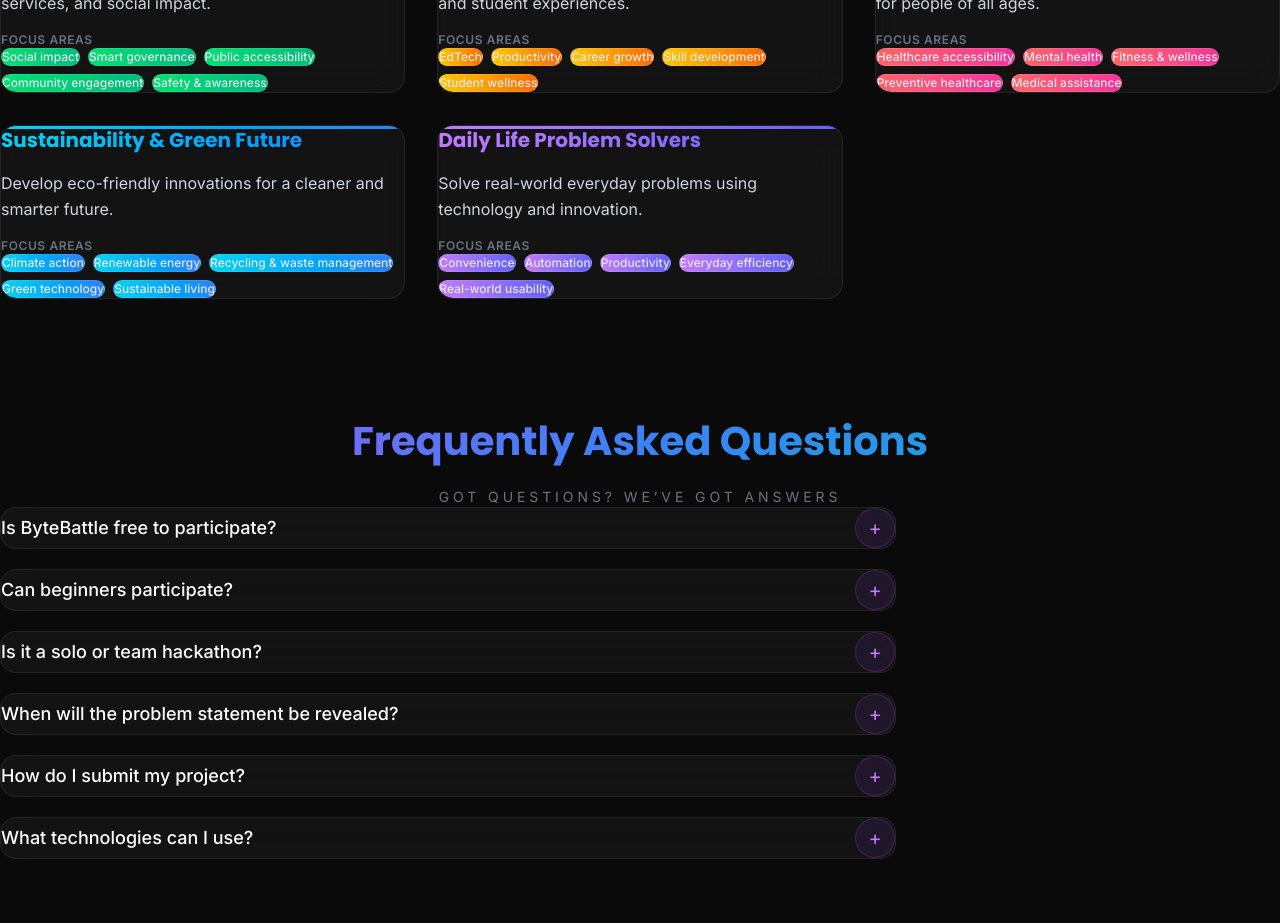
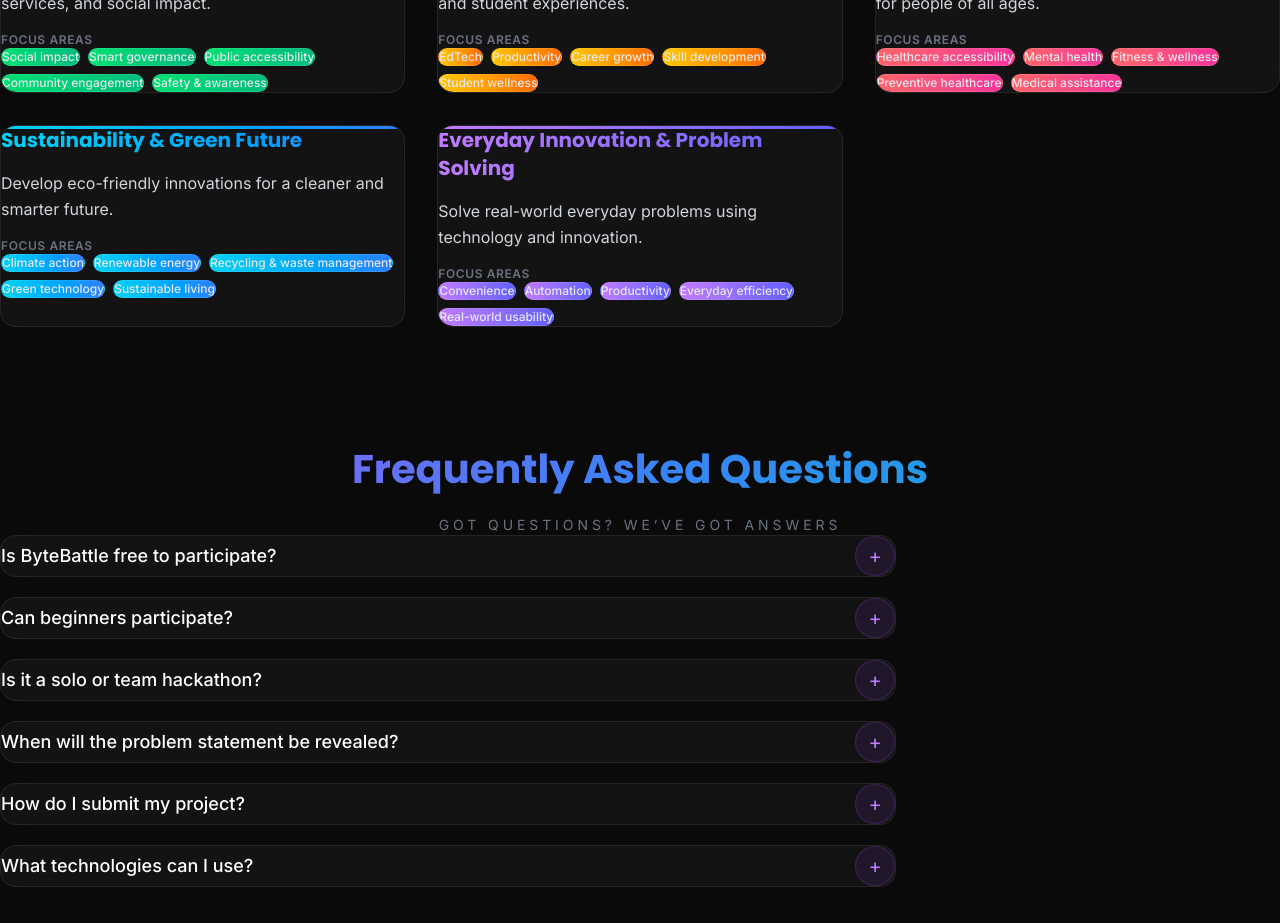
Before and after one commit to jishanmomin26/ByteBattle, a React (Vite) app: page / in a window 1280 px wide. Shown: the part 3860-4783 px from the top of the page. Built offline with nearby package versions, Linux system fonts and the light colour scheme.

Commit message:
Updated Problem Statements

```diff
--- a/src/components/ProblemStatements.jsx
+++ b/src/components/ProblemStatements.jsx
@@ -31,7 +31,7 @@ const problemStatements = [
     accentColor: 'border-cyan-400/20',
   },
   {
-    title: 'Daily Life Problem Solvers',
+    title: 'Everyday Innovation & Problem Solving',
     description: 'Solve real-world everyday problems using technology and innovation.',
     tags: ['Convenience', 'Automation', 'Productivity', 'Everyday efficiency', 'Real-world usability'],
     gradient: 'from-purple-400 to-indigo-500',
```
